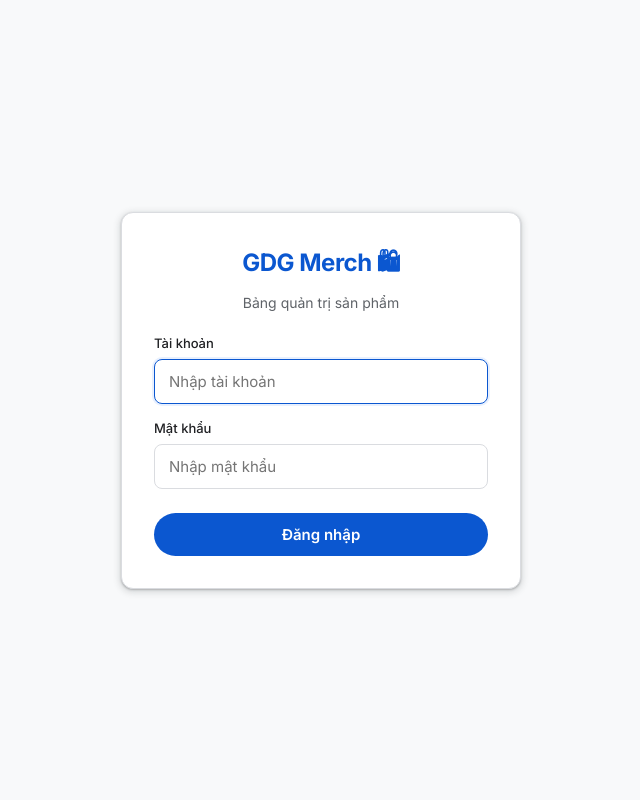
After one commit to Hu2Hoang/GDG_Merch_CRM, a Flask app: page /login in a window 1280 px wide. The commit adds this page. Shown: the whole page, without its empty margins (319-959 px from the left). Run offline with Flask 3, Linux system fonts and the light colour scheme; some libraries are stand-ins or nearby versions.

Commit message:
add login

```diff
--- a/app.py
+++ b/app.py
@@ -1,4 +1,4 @@
-from flask import Flask, render_template, request, jsonify
+from flask import Flask, render_template, request, jsonify, session, redirect, url_for
 import psycopg2
 import psycopg2.extras
 from datetime import datetime
@@ -8,6 +8,31 @@ import boto3
 from botocore.config import Config
 
 app = Flask(__name__)
+app.secret_key = os.environ.get("SECRET_KEY", "gdg_merch_super_secret_key_2026")
+
+@app.before_request
+def require_login():
+    if request.endpoint and request.endpoint not in ['login', 'static']:
+        if not session.get('logged_in'):
+            return redirect(url_for('login'))
+
+@app.route('/login', methods=['GET', 'POST'])
+def login():
+    error = None
+    if request.method == 'POST':
+        username = request.form.get('username')
+        password = request.form.get('password')
+        if username == 'tech@gdghanoi.com' and password == 'GDGnumber1!@':
+            session['logged_in'] = True
+            return redirect(url_for('index'))
+        else:
+            error = 'Sai tài khoản hoặc mật khẩu'
+    return render_template('login.html', error=error)
+
+@app.route('/logout')
+def logout():
+    session.pop('logged_in', None)
+    return redirect(url_for('login'))
 
 # ─── R2 CONFIG (đọc từ env vars) ─────────────────────────────────────────────
 R2_ACCOUNT_ID     = os.environ.get("R2_ACCOUNT_ID", "")
--- a/templates/index.html
+++ b/templates/index.html
@@ -216,6 +216,9 @@
   <div>
     <div class="logo">GDG Merch 🛍</div>
     <div class="subtitle">Bảng quản trị sản phẩm</div>
+  </div>
+  <div class="actions">
+    <a href="/logout" class="btn btn-outline btn-sm" style="text-decoration:none;">Đăng xuất</a>
   </div>
 </header>
 
--- /dev/null
+++ b/templates/login.html
@@ -0,0 +1,133 @@
+<!DOCTYPE html>
+<html lang="vi">
+<head>
+<meta charset="UTF-8"/>
+<meta name="viewport" content="width=device-width, initial-scale=1.0"/>
+<title>Đăng nhập - GDG Merch</title>
+<link rel="preconnect" href="https://fonts.googleapis.com"/>
+<link href="https://fonts.googleapis.com/css2?family=Inter:wght@300;400;500;600;700&display=swap" rel="stylesheet"/>
+<style>
+  :root {
+    --bg:       #f8f9fa;
+    --surface:  #ffffff;
+    --border:   #dadce0;
+    --primary:  #0b57d0;
+    --primary2: #0842a0;
+    --danger:   #b3261e;
+    --danger-light: #fce8e6;
+    --text:     #202124;
+    --muted:    #5f6368;
+    --radius:   12px;
+    --shadow:   0 1px 2px 0 rgba(60,64,67,0.3), 0 2px 6px 2px rgba(60,64,67,0.15);
+  }
+  *, *::before, *::after { box-sizing: border-box; margin: 0; padding: 0; }
+  body { font-family: 'Inter', sans-serif; background: var(--bg); color: var(--text); min-height: 100vh; display: flex; align-items: center; justify-content: center; }
+
+  .login-card {
+    background: var(--surface);
+    width: 100%;
+    max-width: 400px;
+    padding: 32px;
+    border-radius: var(--radius);
+    box-shadow: var(--shadow);
+    border: 1px solid var(--border);
+  }
+
+  .login-card h2 {
+    font-size: 24px;
+    font-weight: 700;
+    color: var(--primary);
+    margin-bottom: 8px;
+    text-align: center;
+    letter-spacing: -0.5px;
+  }
+
+  .login-card p.subtitle {
+    color: var(--muted);
+    font-size: 14px;
+    text-align: center;
+    margin-bottom: 24px;
+  }
+
+  .form-group {
+    display: flex;
+    flex-direction: column;
+    gap: 8px;
+    margin-bottom: 16px;
+  }
+
+  label {
+    font-size: 13px;
+    font-weight: 500;
+    color: var(--text);
+  }
+
+  input {
+    background: var(--surface); border: 1px solid var(--border);
+    border-radius: 8px; padding: 12px 14px;
+    color: var(--text); font-size: 15px; font-family: inherit;
+    transition: border-color .15s, box-shadow .15s;
+  }
+
+  input:focus {
+    outline: none; border-color: var(--primary);
+    box-shadow: 0 0 0 2px #e8f0fe;
+  }
+
+  .btn {
+    width: 100%;
+    padding: 12px;
+    border-radius: 24px;
+    font-size: 15px;
+    font-weight: 600;
+    cursor: pointer;
+    border: none;
+    background: var(--primary);
+    color: #fff;
+    transition: all .15s;
+    font-family: inherit;
+    margin-top: 8px;
+  }
+
+  .btn:hover {
+    background: var(--primary2);
+    box-shadow: 0 1px 2px 0 rgba(60,64,67,0.3), 0 1px 3px 1px rgba(60,64,67,0.15);
+  }
+
+  .error {
+    background: var(--danger-light);
+    color: var(--danger);
+    padding: 10px 12px;
+    border-radius: 8px;
+    font-size: 13px;
+    margin-bottom: 16px;
+    font-weight: 500;
+    text-align: center;
+  }
+</style>
+</head>
+<body>
+
+<div class="login-card">
+  <h2>GDG Merch 🛍</h2>
+  <p class="subtitle">Bảng quản trị sản phẩm</p>
+
+  {% if error %}
+  <div class="error">{{ error }}</div>
+  {% endif %}
+
+  <form method="POST" action="/login">
+    <div class="form-group">
+      <label>Tài khoản</label>
+      <input type="text" name="username" placeholder="Nhập tài khoản" required autofocus />
+    </div>
+    <div class="form-group">
+      <label>Mật khẩu</label>
+      <input type="password" name="password" placeholder="Nhập mật khẩu" required />
+    </div>
+    <button type="submit" class="btn">Đăng nhập</button>
+  </form>
+</div>
+
+</body>
+</html>
```
